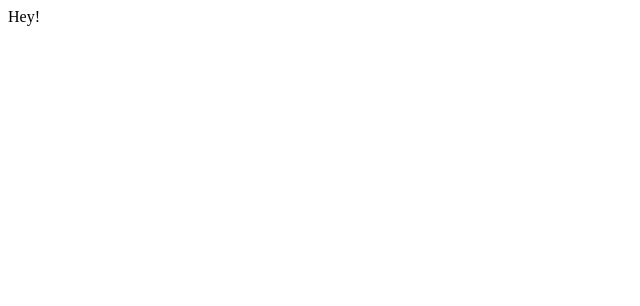
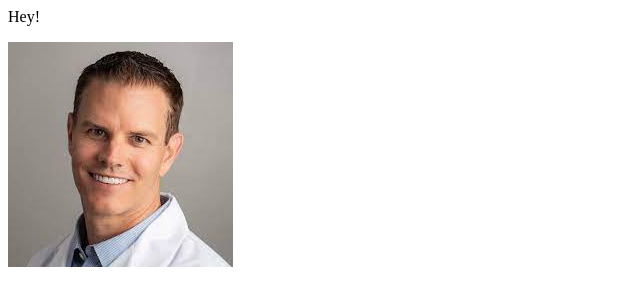
Before and after one commit to Lord-Bazinga/smadude, a plain HTML site: page index.html in a window 1280 px wide. Shown: the whole page, without its empty margins (0-640 px from the left). Drawn offline with Linux system fonts and the light colour scheme.

Commit message:
added justins dad

```diff
--- a/index.html
+++ b/index.html
@@ -1 +1,5 @@
 <p> Hey! </p>
+
+<img
+    src = "images/awesome.jpg"
+ />
```
Also changed, not shown: images/awesome.jpg (added).
